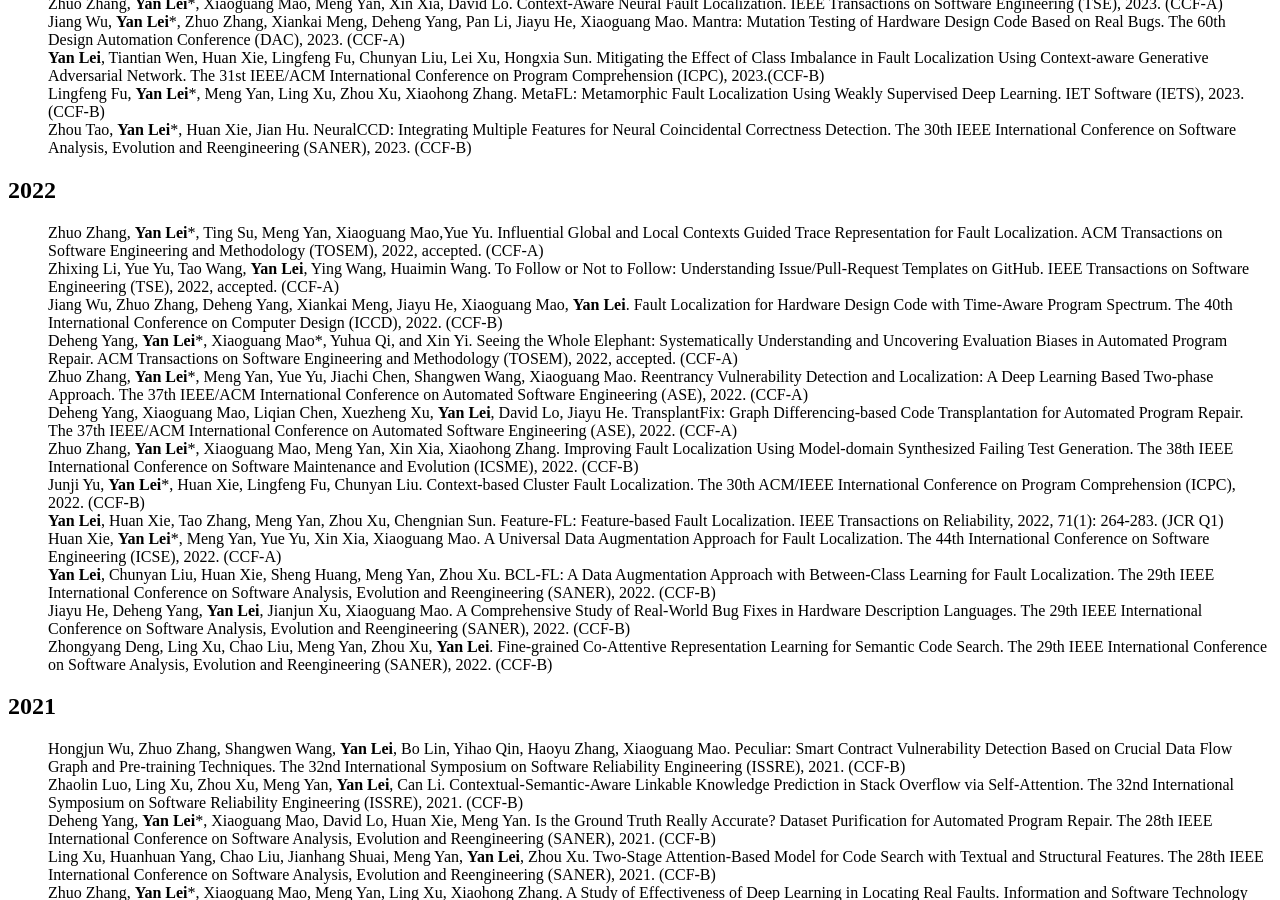
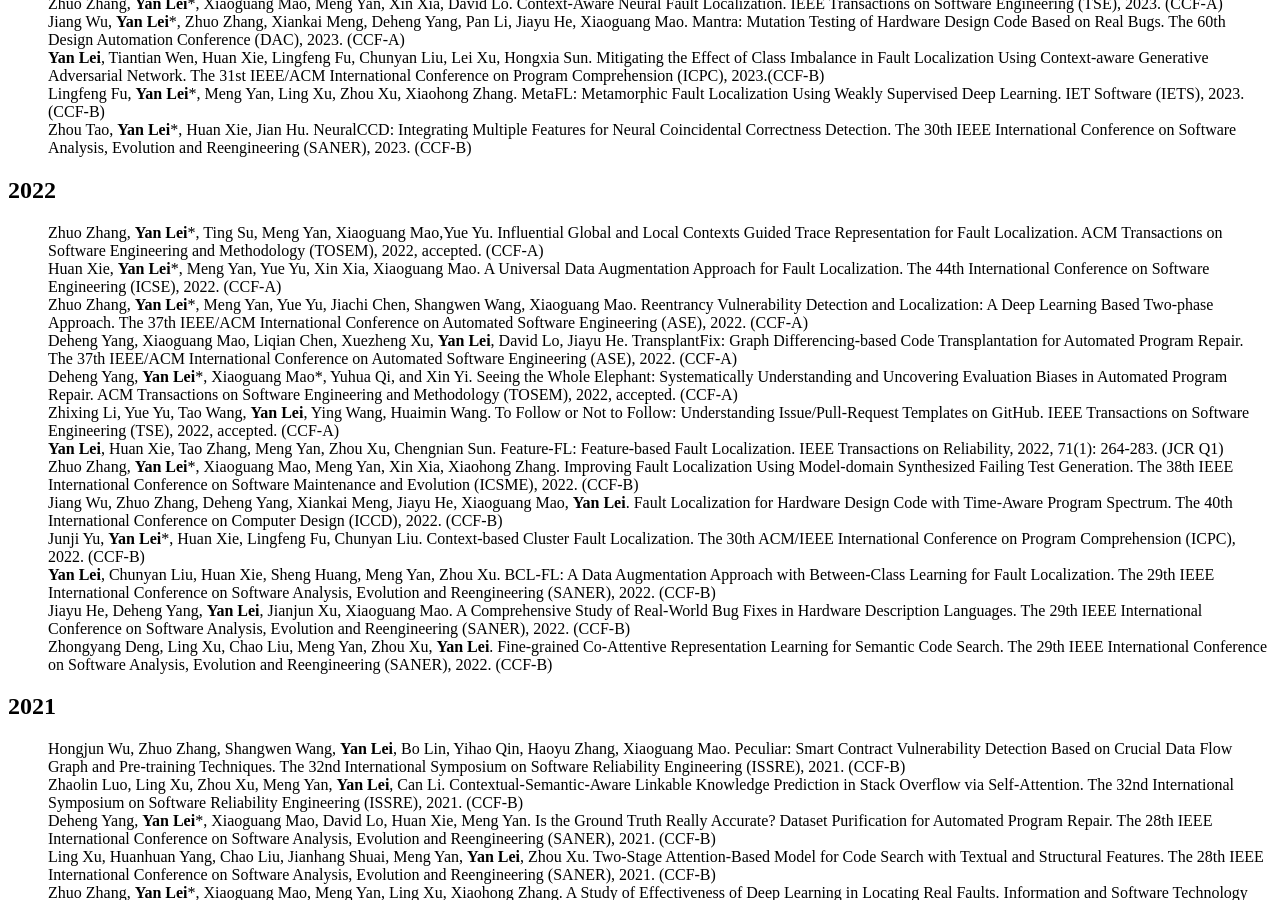
Before and after one commit to yanlei-cs/yanlei-cs.github.io, a Jekyll site: the page built from publications.md, in a window 1280 px wide and 900 px high, scrolled down 651 px. Built offline with Jekyll 4.4.1, drawn with Linux system fonts in a browser that asks for light colours; nearby versions of some CDN libraries; comment, search, counter and statistics services are not loaded.

```diff
--- a/publications.md
+++ b/publications.md
@@ -27,23 +27,23 @@ title: Publications
 
 <LI> Zhuo Zhang, <strong>Yan Lei</strong>*, Ting Su, Meng Yan, Xiaoguang Mao,Yue Yu. Influential Global and Local Contexts Guided Trace Representation for Fault Localization. ACM Transactions on Software Engineering and Methodology (TOSEM), 2022, accepted. (CCF-A)</LI>
 
-<LI> Zhixing Li, Yue Yu, Tao Wang, <strong>Yan Lei</strong>, Ying Wang, Huaimin Wang. To Follow or Not to Follow: Understanding Issue/Pull-Request Templates on GitHub. IEEE Transactions on Software Engineering (TSE), 2022, accepted. (CCF-A)</LI>
-
-<LI> Jiang Wu, Zhuo Zhang, Deheng Yang, Xiankai Meng, Jiayu He, Xiaoguang Mao, <strong>Yan Lei</strong>. Fault Localization for Hardware Design Code with Time-Aware Program Spectrum. The 40th International Conference on Computer Design (ICCD), 2022. (CCF-B)</LI>
-
-<LI> Deheng Yang, <strong>Yan Lei</strong>*, Xiaoguang Mao*, Yuhua Qi, and Xin Yi. Seeing the Whole Elephant: Systematically Understanding and Uncovering Evaluation Biases in Automated Program Repair. ACM Transactions on Software Engineering and Methodology (TOSEM), 2022, accepted. (CCF-A)</LI>
+<LI> Huan Xie, <strong>Yan Lei</strong>*, Meng Yan, Yue Yu, Xin Xia, Xiaoguang Mao. A Universal Data Augmentation Approach for Fault Localization. The 44th International Conference on Software Engineering (ICSE), 2022. (CCF-A)</LI>
 
 <LI> Zhuo Zhang, <strong>Yan Lei</strong>*, Meng Yan, Yue Yu, Jiachi Chen, Shangwen Wang, Xiaoguang Mao. Reentrancy Vulnerability Detection and Localization: A Deep Learning Based Two-phase Approach. The 37th IEEE/ACM International Conference on Automated Software Engineering (ASE), 2022. (CCF-A)</LI>
 
 <LI> Deheng Yang, Xiaoguang Mao, Liqian Chen, Xuezheng Xu, <strong>Yan Lei</strong>, David Lo, Jiayu He. TransplantFix: Graph Differencing-based Code Transplantation for Automated Program Repair. The 37th IEEE/ACM International Conference on Automated Software Engineering (ASE), 2022. (CCF-A)</LI>
 
-<LI> Zhuo Zhang, <strong>Yan Lei</strong>*, Xiaoguang Mao, Meng Yan, Xin Xia, Xiaohong Zhang. Improving Fault Localization Using Model-domain Synthesized Failing Test Generation. The 38th IEEE International Conference on Software Maintenance and Evolution (ICSME), 2022. (CCF-B)</LI>
+<LI> Deheng Yang, <strong>Yan Lei</strong>*, Xiaoguang Mao*, Yuhua Qi, and Xin Yi. Seeing the Whole Elephant: Systematically Understanding and Uncovering Evaluation Biases in Automated Program Repair. ACM Transactions on Software Engineering and Methodology (TOSEM), 2022, accepted. (CCF-A)</LI>
 
-<LI> Junji Yu, <strong>Yan Lei</strong>*, Huan Xie, Lingfeng Fu, Chunyan Liu. Context-based Cluster Fault Localization. The 30th ACM/IEEE International Conference on Program Comprehension (ICPC), 2022. (CCF-B)</LI>
+<LI> Zhixing Li, Yue Yu, Tao Wang, <strong>Yan Lei</strong>, Ying Wang, Huaimin Wang. To Follow or Not to Follow: Understanding Issue/Pull-Request Templates on GitHub. IEEE Transactions on Software Engineering (TSE), 2022, accepted. (CCF-A)</LI>
 
 <LI> <strong>Yan Lei</strong>, Huan Xie, Tao Zhang, Meng Yan, Zhou Xu, Chengnian Sun. Feature-FL: Feature-based Fault Localization. IEEE Transactions on Reliability, 2022, 71(1): 264-283. (JCR Q1)</LI>
 
-<LI> Huan Xie, <strong>Yan Lei</strong>*, Meng Yan, Yue Yu, Xin Xia, Xiaoguang Mao. A Universal Data Augmentation Approach for Fault Localization. The 44th International Conference on Software Engineering (ICSE), 2022. (CCF-A)</LI>
+<LI> Zhuo Zhang, <strong>Yan Lei</strong>*, Xiaoguang Mao, Meng Yan, Xin Xia, Xiaohong Zhang. Improving Fault Localization Using Model-domain Synthesized Failing Test Generation. The 38th IEEE International Conference on Software Maintenance and Evolution (ICSME), 2022. (CCF-B)</LI>
+
+<LI> Jiang Wu, Zhuo Zhang, Deheng Yang, Xiankai Meng, Jiayu He, Xiaoguang Mao, <strong>Yan Lei</strong>. Fault Localization for Hardware Design Code with Time-Aware Program Spectrum. The 40th International Conference on Computer Design (ICCD), 2022. (CCF-B)</LI>
+
+<LI> Junji Yu, <strong>Yan Lei</strong>*, Huan Xie, Lingfeng Fu, Chunyan Liu. Context-based Cluster Fault Localization. The 30th ACM/IEEE International Conference on Program Comprehension (ICPC), 2022. (CCF-B)</LI>
 
 <LI> <strong>Yan Lei</strong>, Chunyan Liu, Huan Xie, Sheng Huang, Meng Yan, Zhou Xu. BCL-FL: A Data Augmentation Approach with Between-Class Learning for Fault Localization. The 29th IEEE International Conference on Software Analysis, Evolution and Reengineering (SANER), 2022. (CCF-B)</LI>
 
```
